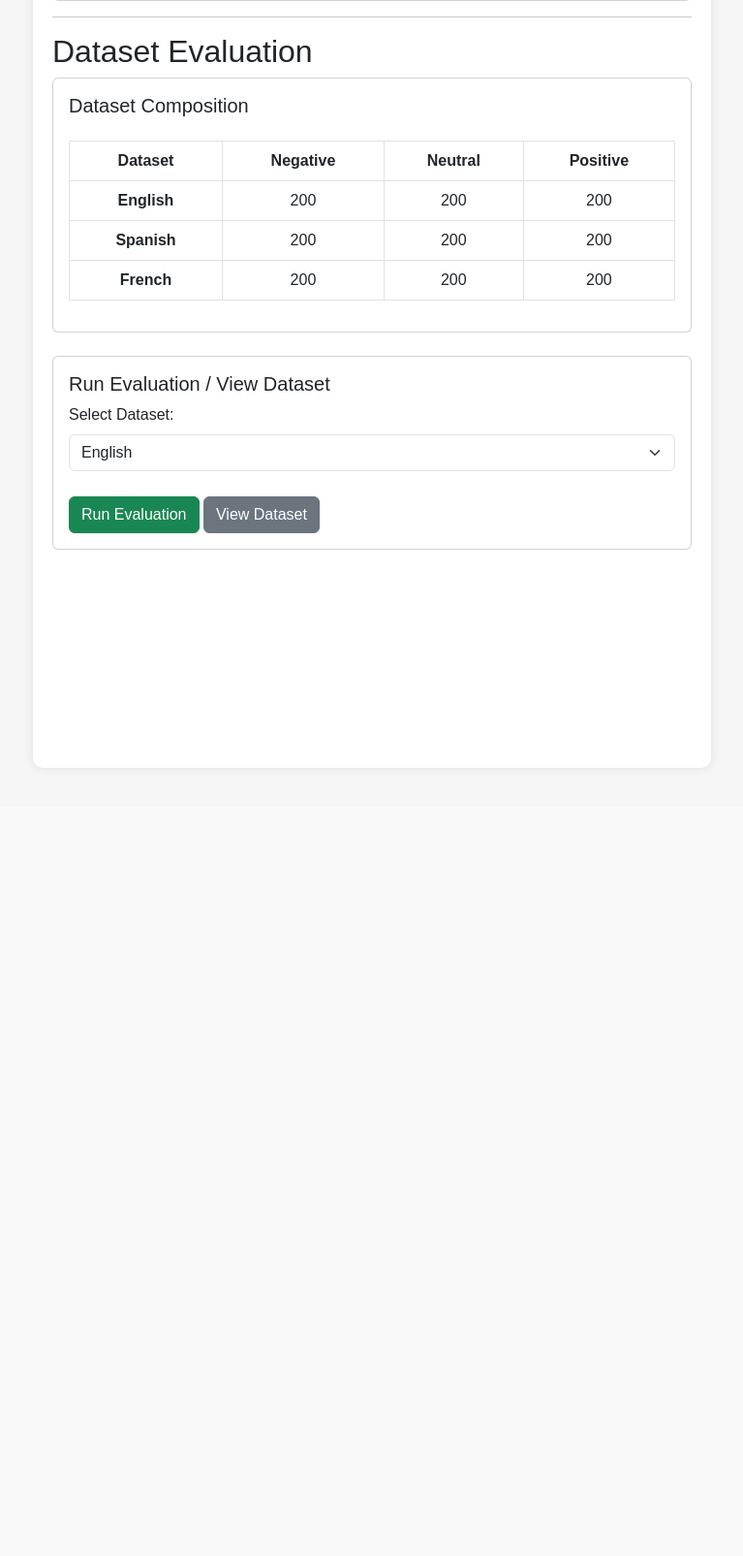
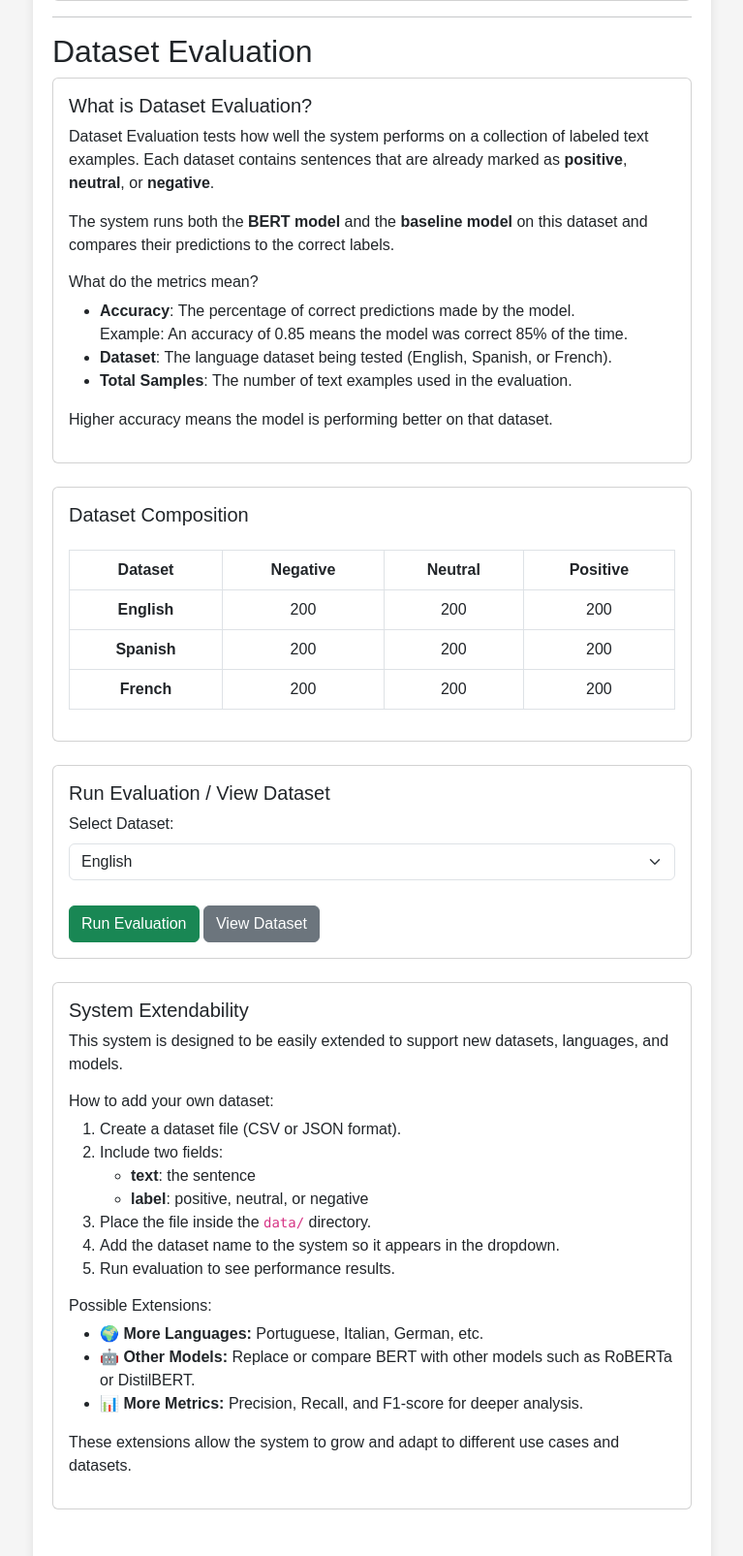
Before and after one commit to CesarGL12/CGLProject, a Flask app: page / in a window 1280 px wide. Shown: the part 781-2386 px from the top of the page at 97% size, without its empty margins (256-1023 px from the left). Before the commit the page ends 1575 px from the top, so only its background shows below. Run offline with Flask 3, Linux system fonts and the light colour scheme; a map, chart or similar area stays blank.

Commit message:
SCRUM-45: Improve Dataset Evaluation Explanation And Extendability

```diff
--- a/templates/index.html
+++ b/templates/index.html
@@ -93,9 +93,6 @@ document.addEventListener("DOMContentLoaded", function() {
 
             <tr>
                 <td><strong>Baseline (Rule-Based)</strong></td>
-                <!-- <td>{{ baseline.capitalize() }}</td> -->
-                <!-- <td>N/A</td> -->
-                <!-- <td>{{ baseline_confidence }}</td> -->
                 <td>
                 {% if baseline %}
                     {{ baseline.capitalize() }}
@@ -192,6 +189,41 @@ document.addEventListener("DOMContentLoaded", function() {
 <h2>Dataset Evaluation</h2>
 
 <div class="card p-3 mb-4">
+    <h5>What is Dataset Evaluation?</h5>
+
+    <p>
+        Dataset Evaluation tests how well the system performs on a collection of labeled text examples.
+        Each dataset contains sentences that are already marked as <strong>positive</strong>,
+        <strong>neutral</strong>, or <strong>negative</strong>.
+    </p>
+
+    <p>
+        The system runs both the <strong>BERT model</strong> and the <strong>baseline model</strong>
+        on this dataset and compares their predictions to the correct labels.
+    </p>
+
+    <h6>What do the metrics mean?</h6>
+
+    <ul>
+        <li>
+            <strong>Accuracy</strong>: The percentage of correct predictions made by the model.
+            <br>
+            Example: An accuracy of 0.85 means the model was correct 85% of the time.
+        </li>
+        <li>
+            <strong>Dataset</strong>: The language dataset being tested (English, Spanish, or French).
+        </li>
+        <li>
+            <strong>Total Samples</strong>: The number of text examples used in the evaluation.
+        </li>
+    </ul>
+
+    <p>
+        Higher accuracy means the model is performing better on that dataset.
+    </p>
+</div>
+
+<div class="card p-3 mb-4">
     <h5>Dataset Composition</h5>
 
     <table class="table table-bordered text-center mt-3">
@@ -213,7 +245,7 @@ document.addEventListener("DOMContentLoaded", function() {
     </table>
 </div>
 
- <div class="card p-3 mb-4">
+<div class="card p-3 mb-4">
     <h5>Run Evaluation / View Dataset</h5>
 
     <form method="POST">
@@ -234,6 +266,46 @@ document.addEventListener("DOMContentLoaded", function() {
             </button>
         </div>
     </form>
+</div>
+
+<div class="card p-3 mb-4">
+    <h5>System Extendability</h5>
+
+    <p>
+        This system is designed to be easily extended to support new datasets, languages, and models.
+    </p>
+
+    <h6>How to add your own dataset:</h6>
+    <ol>
+        <li>Create a dataset file (CSV or JSON format).</li>
+        <li>Include two fields:
+            <ul>
+                <li><strong>text</strong>: the sentence</li>
+                <li><strong>label</strong>: positive, neutral, or negative</li>
+            </ul>
+        </li>
+        <li>Place the file inside the <code>data/</code> directory.</li>
+        <li>Add the dataset name to the system so it appears in the dropdown.</li>
+        <li>Run evaluation to see performance results.</li>
+    </ol>
+
+    <h6>Possible Extensions:</h6>
+    <ul>
+        <li>
+            🌍 <strong>More Languages:</strong> Portuguese, Italian, German, etc.
+        </li>
+        <li>
+            🤖 <strong>Other Models:</strong> Replace or compare BERT with other models
+            such as RoBERTa or DistilBERT.
+        </li>
+        <li>
+            📊 <strong>More Metrics:</strong> Precision, Recall, and F1-score for deeper analysis.
+        </li>
+    </ul>
+
+    <p>
+        These extensions allow the system to grow and adapt to different use cases and datasets.
+    </p>
 </div>
 
 {% if eval_result %}
```
Also changed, not shown: 2 other files.
